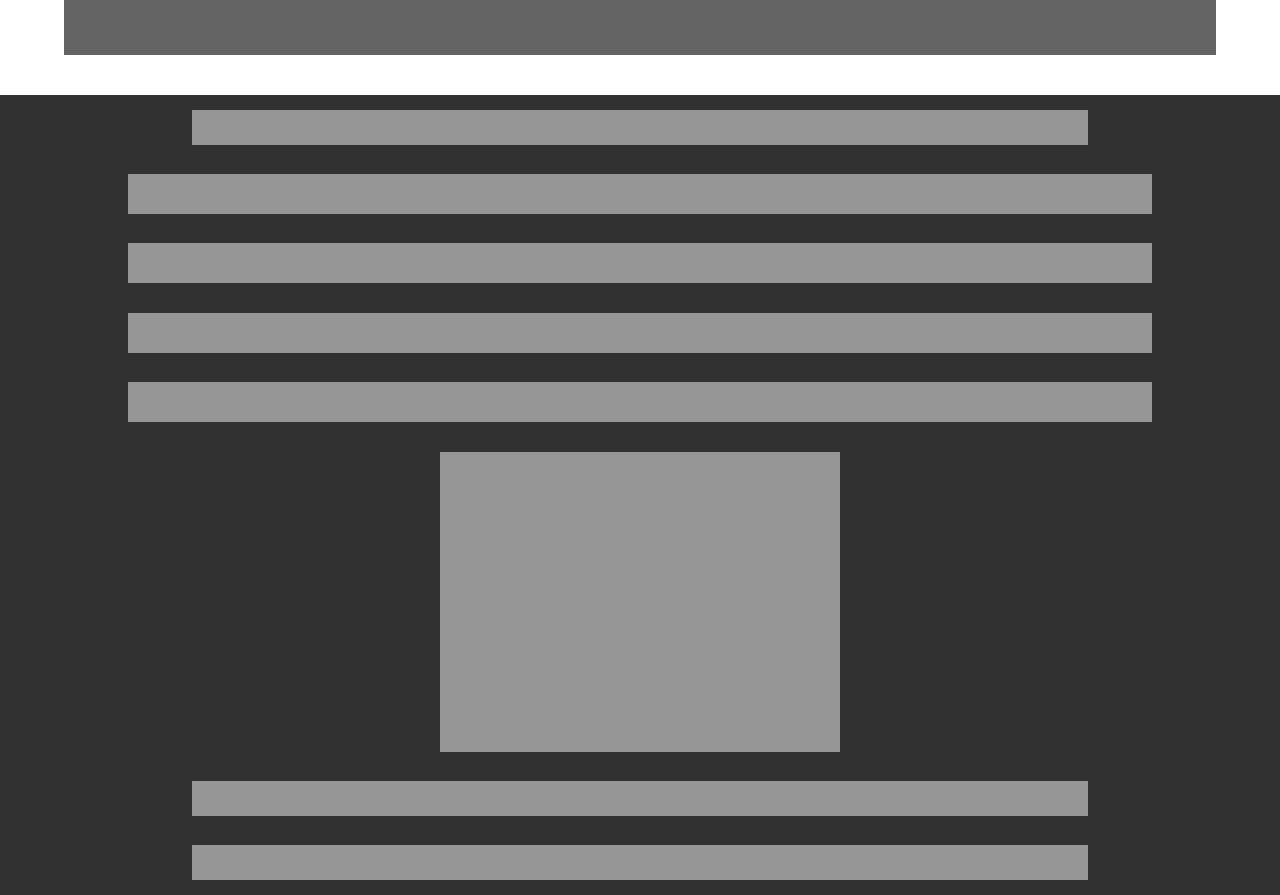
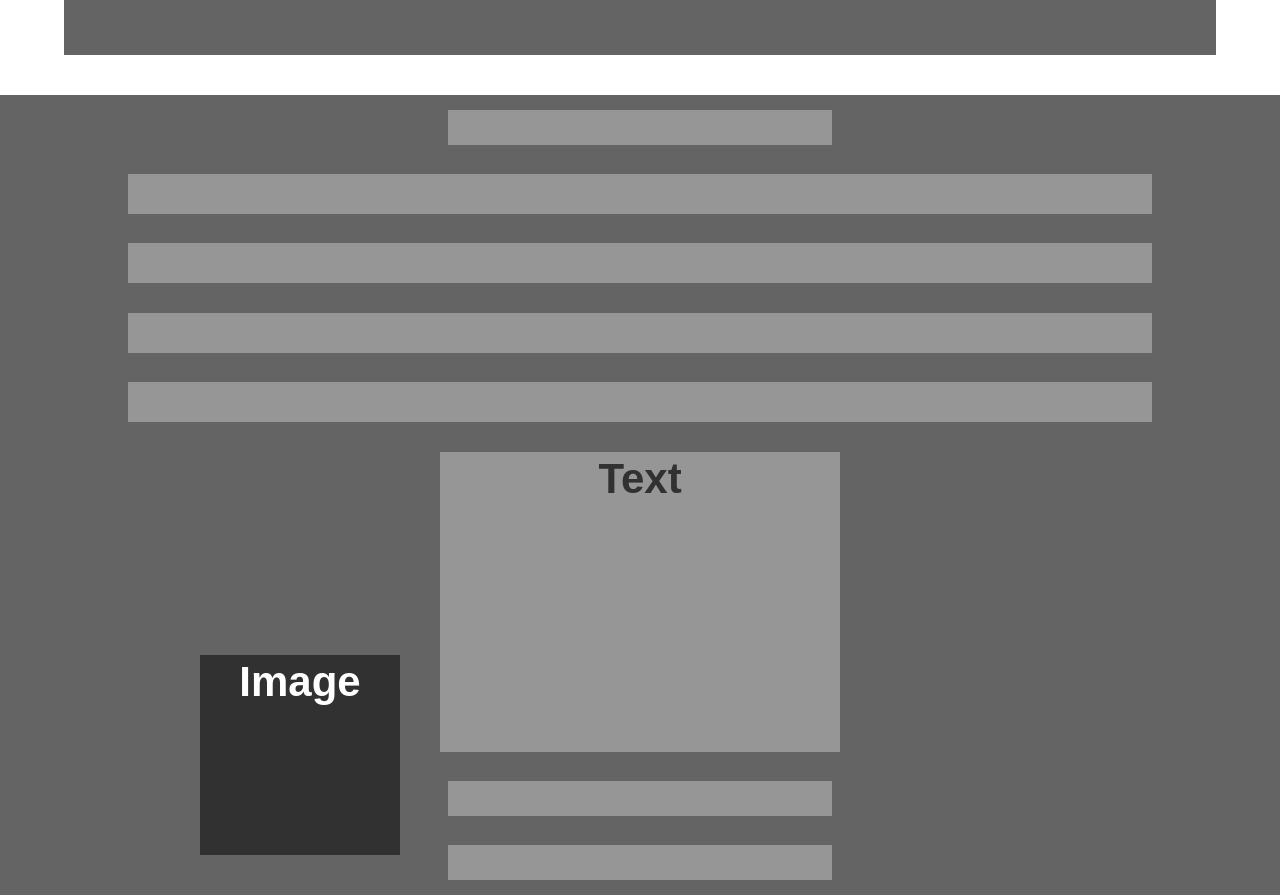
Before and after one commit to TheRandomCrew/Design-Teardown, a plain HTML site: page index.html in a window 1280 px wide. Shown: the part 6485-7380 px from the top of the page. Drawn offline with Linux system fonts and the light colour scheme.

Commit message:
Fixed nav image and stickler errors

```diff
--- a/css/main.scss
+++ b/css/main.scss
@@ -420,7 +420,7 @@ main {
 }
 
 .footerContent {
-  background-color: $greydark;
+  background-color: $greyregular;
   height: 800px;
   position: relative;
   display: flex;
@@ -434,6 +434,13 @@ main {
     background-color: $greylight;
   }
 
+  &__blockParent {
+    width: 80vw;
+    margin: 0 auto;
+    display: flex;
+    justify-content: center;
+  }
+
   &__block {
     width: 400px;
     height: 300px;
@@ -443,9 +450,22 @@ main {
     color: $greydark;
     text-align: center;
   }
+
+  &__image {
+    width: 200px;
+    height: 200px;
+    background-color: $greydark;
+    position: absolute;
+    bottom: 40px;
+    left: 200px;
+    font-size: 42px;
+    font-weight: bold;
+    color: white;
+    text-align: center;
+  }
 }
 
 .--smallTxt {
-  width: 70vw;
+  width: 30vw;
   height: 35px;
 }
--- a/index.html
+++ b/index.html
@@ -221,9 +221,16 @@
         <div class="footerContent__text"></div>
         <div class="footerContent__text"></div>
         <div class="footerContent__text"></div>
-        <div class="footerContent__block"></div>
-        <div class="footerContent__text --smallTxt"></div>
-        <div class="footerContent__text --smallTxt"></div>
+        <div class="footerContent__blockParent">
+          <div class="footerContent__block">Text</div>
+        </div>
+        <div class="footerContent__blockParent">
+          <div class="footerContent__text --smallTxt"></div>
+        </div>
+        <div class="footerContent__blockParent">
+            <div class="footerContent__text --smallTxt"></div>
+          </div>
+        <div class="footerContent__image">Image</div>
       </div>
     </footer>
   </body>
--- a/stylelint.config.js
+++ b/stylelint.config.js
@@ -1,7 +1,7 @@
 "use strict"
 
 module.exports = {
-  // "extends": "stylelint-config-recommended",
+  "extends": "stylelint-config-recommended",
   "rules": {
     "at-rule-empty-line-before": [ "always", {
       except: [
```
Also changed, not shown: css/main.css, 2 other files.
